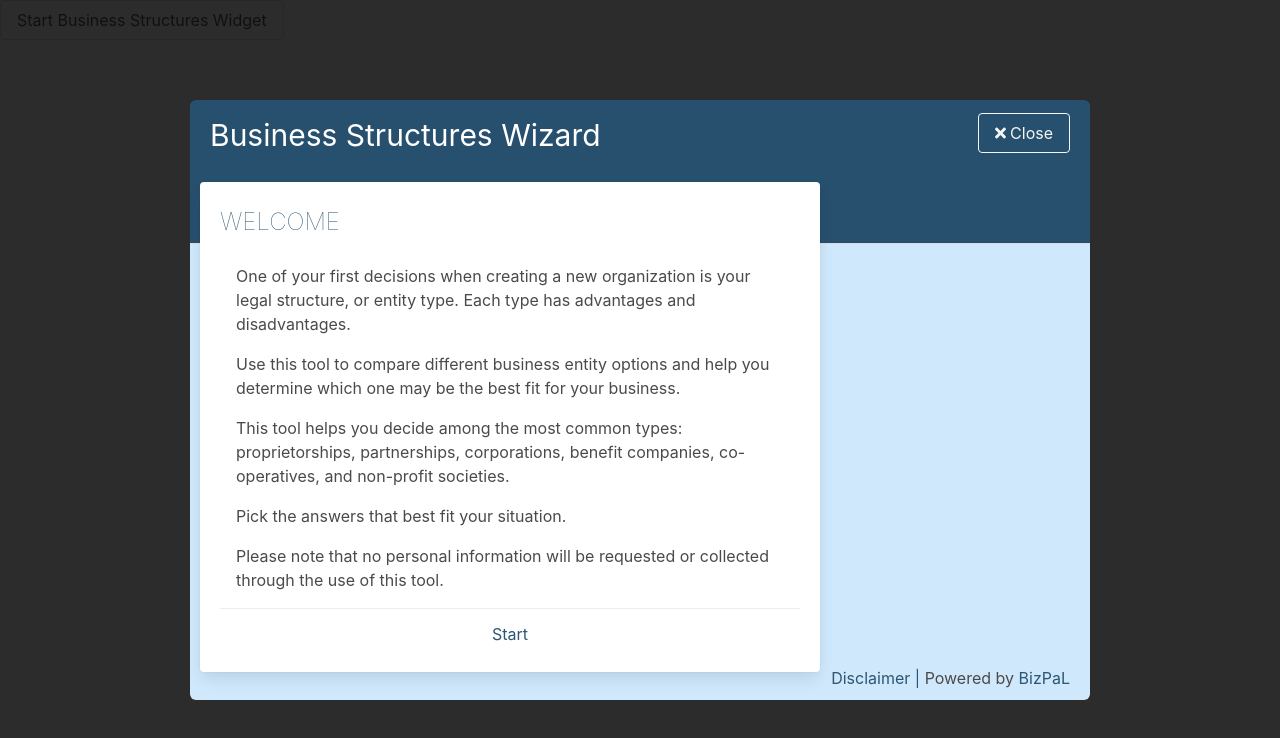
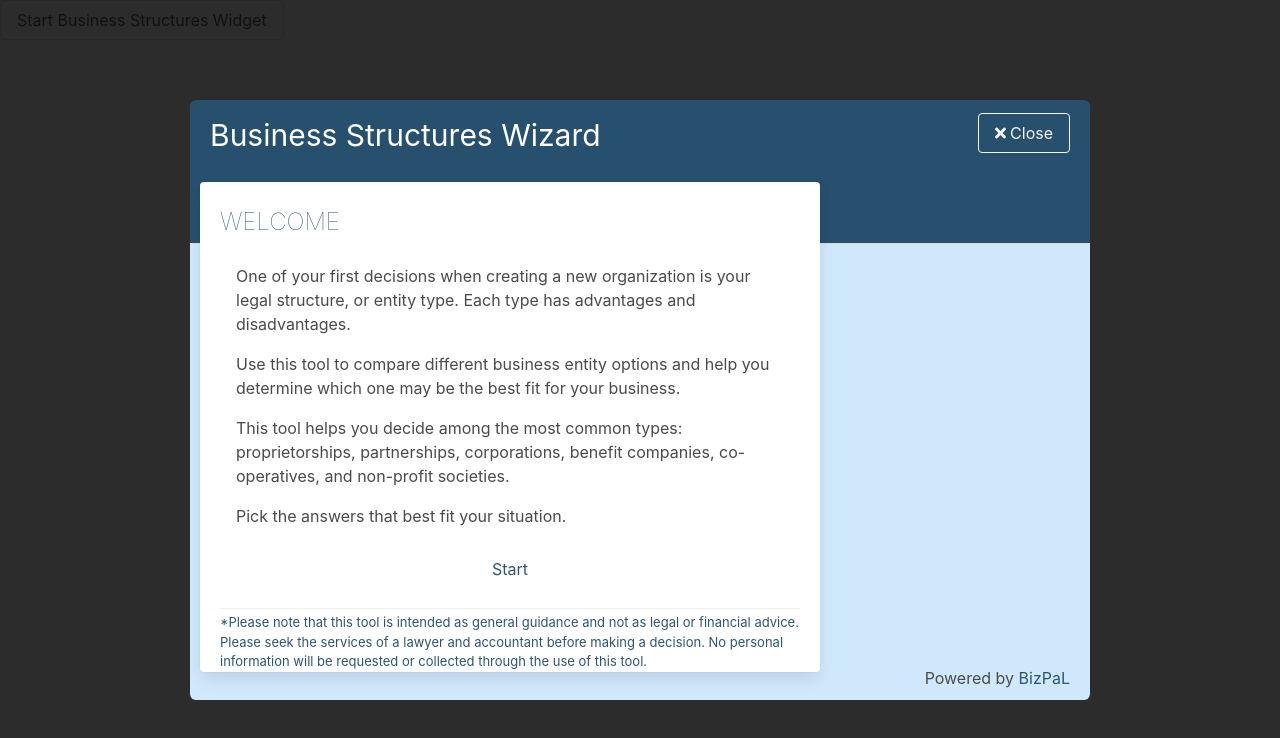
Before and after one commit to bcgov/entity-selection-tool, a Vue app: page / in a window 1280 px wide. Both pictures are taken after a click on the button "Start Business Structures Widget". Shown: the top 738 px of the page. Built offline with nearby package versions, Linux system fonts and the light colour scheme.

Commit message:
Changes to disclaimer

```diff
--- a/src/App.vue
+++ b/src/App.vue
@@ -142,6 +142,11 @@ export default {
   padding-top: 4px;
   color: #2c5671;
   font-size: 14px;
+}
+.be-disclaimer {
+  padding-top: 4px;
+  color: #2c5671;
+  font-size: 13px;
 }
 .be-results-text {
   font-size: 14px;
@@ -352,6 +357,16 @@ em.be-emphasis {
     padding: 20px;
     margin-top: 0rem;
   }
+  .welcome.box {
+    width: 712px;
+    height: 490px;
+    z-index: 50;
+    position: absolute;
+    top: 82px;
+    left: 10px;
+    padding: 20px;
+    margin-top: 0rem;
+  }
   .card .card-content {
     padding-top: 1rem;
     height: 360px;
--- a/src/components/ModalHome.vue
+++ b/src/components/ModalHome.vue
@@ -56,7 +56,7 @@
       <div v-if="!started && !nonProfit">
         <BaseCard class="summary box">
           <template v-slot:headertext>
-            <h2 v-if="!introGate" class="title be-question-title is-4">
+            <h2 v-if="welcomeGate" class="title be-question-title is-4">
               {{ $t("welcome") }}
             </h2></template
           >
@@ -66,10 +66,10 @@
               <p>{{ $t("intro_2") }}</p>
               <p>{{ $t("intro_3") }}</p>
               <p>{{ $t("intro_4") }}</p>
-              <p style="margin-bottom: 0px;">{{ $t("intro_disclaimer") }}</p>
-              <!--  <b-button class="be-form-button" @click="showIntroGate()">
+              <!--  <p style="margin-bottom: 0px;">{{ $t("intro_disclaimer") }}</p> -->
+              <b-button class="be-form-button" @click="showIntroGate()">
                 {{ $t("start") }}</b-button
-              > -->
+              >
             </div>
             <div v-if="introGate">
               <fieldset class="be-card-content">
@@ -143,14 +143,14 @@
             </div>
           </template>
           <template v-slot:footertext>
-            <span v-if="!introGate" class="card-footer-item">
+            <!--  <span v-if="!introGate" class="card-footer-item">
               <b-button class="be-form-button" @click="showIntroGate()">
                 {{ $t("start") }}</b-button
               >
-            </span>
+            </span> -->
 
-            <section v-if="introGate" class="be-context">
-              <p>*{{ $t("disclaimer") }}</p>
+            <section v-if="welcomeGate" class="be-disclaimer">
+              <p>*{{ $t("disclaimer") }} {{ $t("intro_disclaimer") }}</p>
             </section>
           </template>
         </BaseCard>
@@ -169,7 +169,12 @@
 
     <footer class="modal-card-foot">
       <p class="is-pulled-right">
-        <b-tooltip class="be-tooltip" :label="$t('disclaimer')" multilined>
+        <b-tooltip
+          v-if="!welcomeGate"
+          class="be-tooltip"
+          :label="$t('disclaimer')"
+          multilined
+        >
           {{ $t("disclaimer_title") }} |
         </b-tooltip>
 
@@ -243,7 +248,7 @@ export default {
           "This tool helps you decide among the most common types: proprietorships, partnerships, corporations, benefit companies, co-operatives, and non-profit societies.",
         intro_4: "Pick the answers that best fit your situation.",
         intro_disclaimer:
-          "Please note that no personal information will be requested or collected through the use of this tool."
+          "No personal information will be requested or collected through the use of this tool."
       },
       fr: {
         business_structures: "Structures d'entreprise",
@@ -277,7 +282,7 @@ export default {
           "This tool helps you decide among the most common types: proprietorships, partnerships, corporations, benefit companies, co-operatives, and non-profit societies. FR",
         intro_4: "Pick the answers that best fit your situation.FR",
         intro_disclaimer:
-          "Please note that no personal information will be requested or collected through the use of this tool. FR"
+          "No personal information will be requested or collected through the use of this tool. FR"
       }
     }
   }, // end i18n
@@ -293,7 +298,8 @@ export default {
       started: false,
       nonProfit: false,
       langLocal: this.lang,
-      introGate: false
+      introGate: false,
+      welcomeGate: true
     };
   },
   mounted: function() {
@@ -314,6 +320,7 @@ export default {
     },
     showIntroGate: function() {
       this.introGate = true;
+      this.welcomeGate = false;
     },
     // restart from non-profit card
     restartNonProfit(value) {
```
